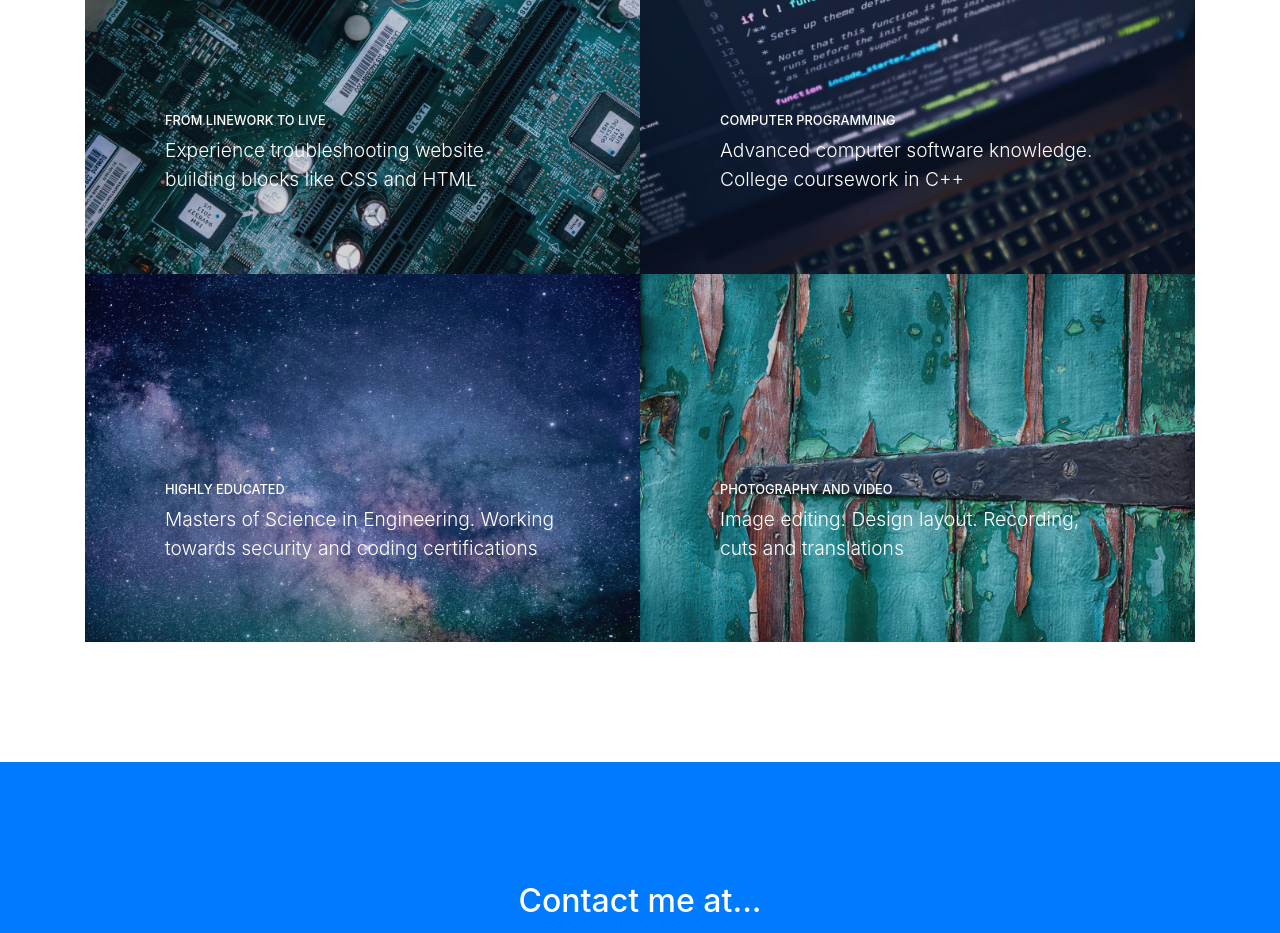
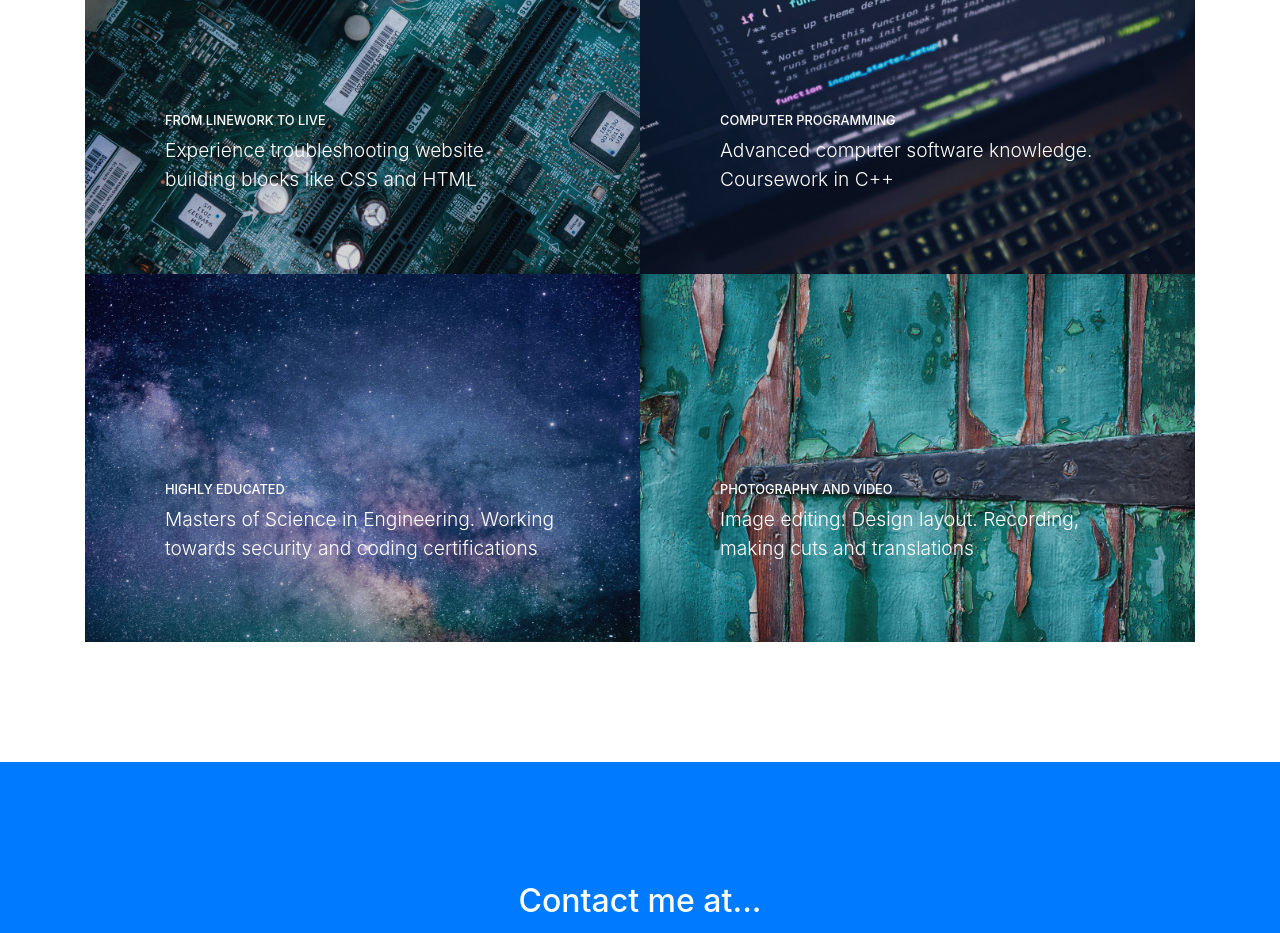
Before and after one commit to aspenoeld/aspenoeld.github.io, a website with bundled scripts: page index.html in a window 1280 px wide. Shown: the part 2560-3493 px from the top of the page. Built offline with nearby package versions, Linux system fonts and the light colour scheme.

Commit message:
Update index.html

```diff
--- a/index.html
+++ b/index.html
@@ -172,7 +172,7 @@
               <span class="caption">
                 <span class="caption-content">
                   <h2>Computer Programming</h2>
-                  <p class="mb-0">Advanced computer software knowledge. College coursework in C++</p>
+                  <p class="mb-0">Advanced computer software knowledge. Coursework in C++</p>
                 </span>
               </span>
               <img class="img-fluid" src="img/portfolio-2.jpg" alt="">
@@ -194,7 +194,7 @@
               <span class="caption">
                 <span class="caption-content">
                   <h2>Photography and Video </h2>
-		  <p class="mb-0">Image editing. Design layout. Recording, cuts and translations </p>
+		  <p class="mb-0">Image editing. Design layout. Recording, making cuts and translations </p>
 		</span>
               </span>
               <img class="img-fluid" src="img/portfolio-4.jpg" alt="">
```
